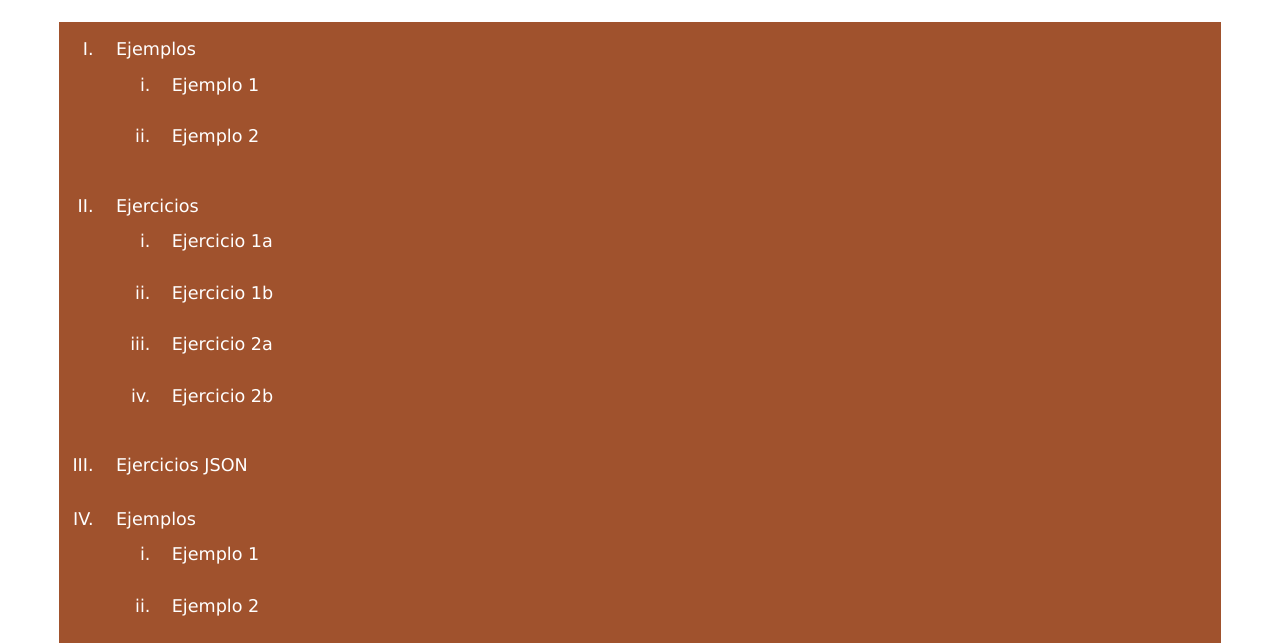
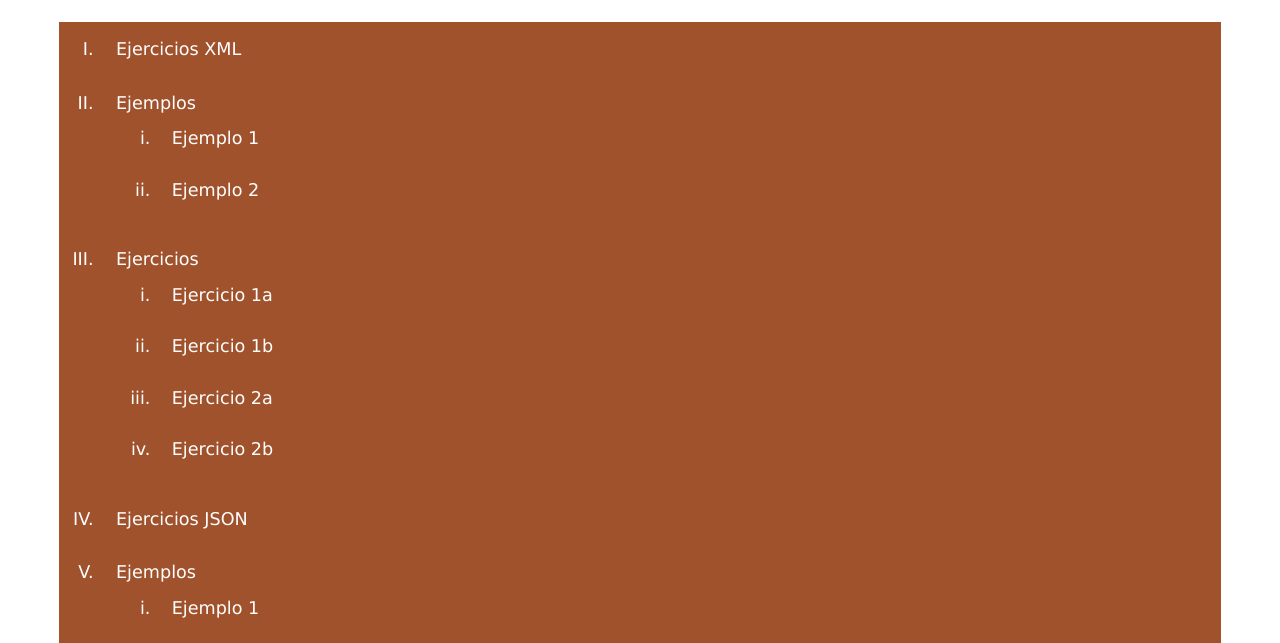
Before and after one commit to GusPD/xml.pd18020.tpi, a plain HTML site: page index.html in a window 1280 px wide. Shown: the part 157-800 px from the top of the page. Drawn offline with Linux system fonts and the light colour scheme.

Commit message:
Update index.html

```diff
--- a/index.html
+++ b/index.html
@@ -13,6 +13,7 @@
         <!--Barra de navegación-->
         <h2 class="subtitulo">Indice</h2>
         <ol class="indice">
+            <li class="ejerXML">Ejercicios XML
                 <li>Ejemplos
                     <ul>
                         <li><a href="templates/ejemplos/ejemplo1.xml">Ejemplo 1</a></li>
@@ -27,7 +28,8 @@
                         <li><a href="templates/ejercicios/ejercicio2b.xml">Ejercicio 2b</a></li>
                     </ul>
                 </li>
-            <li>Ejercicios JSON
+            </li>
+            <li class="ejerJSON">Ejercicios JSON
                 <li>Ejemplos
                     <ul>
                         <li><a href="templates/ejemplos/ejemplo1.json">Ejemplo 1</a></li>
```
Lines whose indentation alone changed are shown as unchanged.
